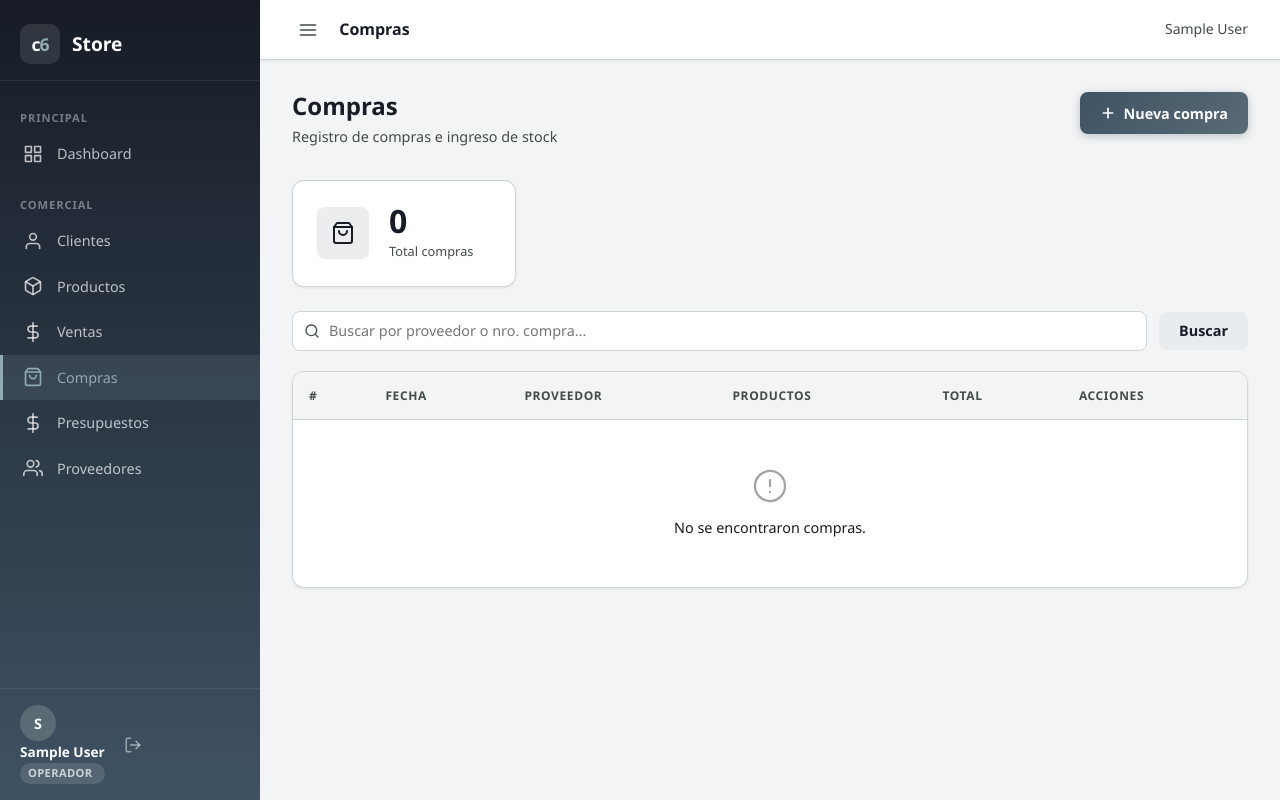
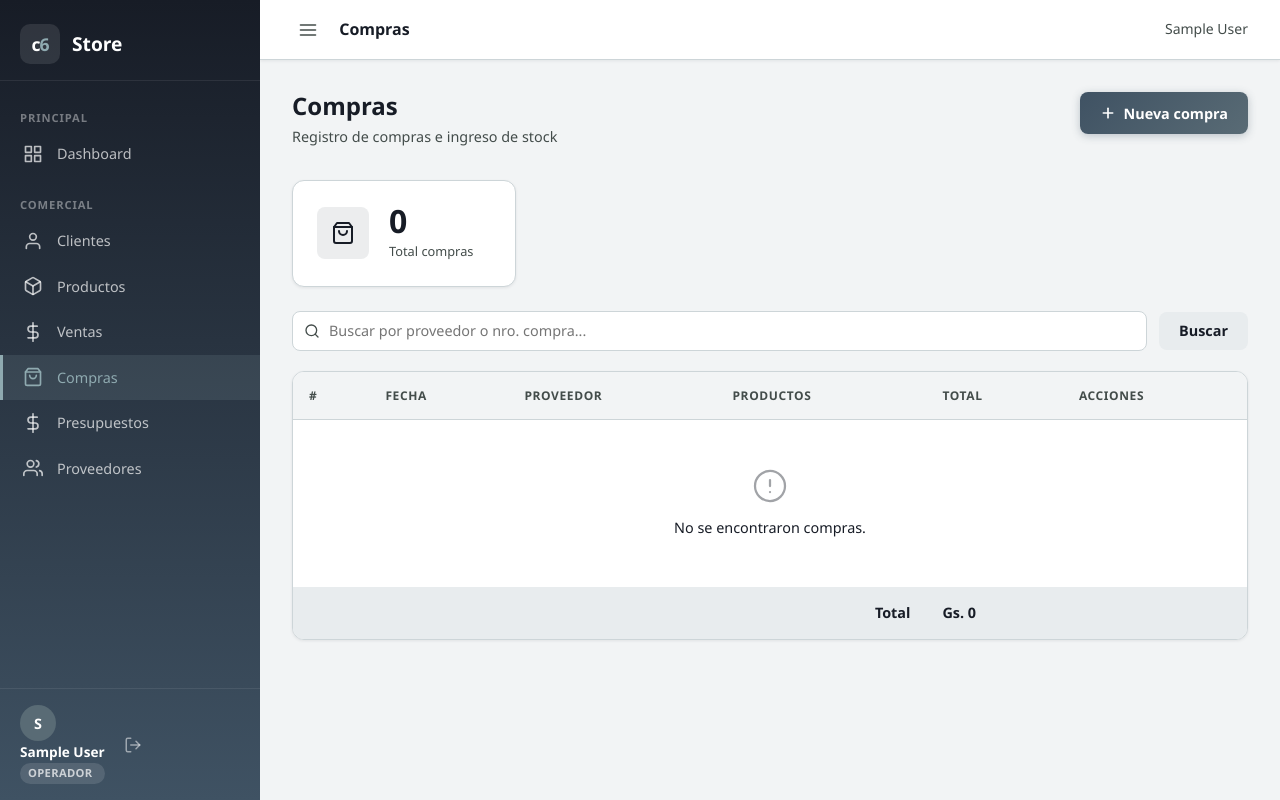
Before and after one commit to fduarte88/c6_addons, a Django app: page /compras/ in a window 1280 px wide. Run offline with Django 5.2, Linux system fonts and the light colour scheme; the visitor is signed in with stand-in values (Sample User, id 1); data that the repository does not hold is empty.

Commit message:
Purchases: fila de total al pie de la tabla de compras
Co-Authored-By: Claude Sonnet 4.6 <noreply@anthropic.com>

```diff
--- a/purchases/views.py
+++ b/purchases/views.py
@@ -20,10 +20,14 @@ def purchase_list(request):
             Q(pk__icontains=query)
         )
 
+    purchases_list  = list(purchases)
+    tab_total       = sum(p.total for p in purchases_list)
+
     context = {
-        'purchases':      purchases,
-        'query':          query,
-        'total_compras':  Purchase.objects.count(),
+        'purchases':     purchases_list,
+        'query':         query,
+        'total_compras': Purchase.objects.count(),
+        'tab_total':     tab_total,
     }
     return render(request, 'purchases/list.html', context)
 
--- a/templates/purchases/list.html
+++ b/templates/purchases/list.html
@@ -94,6 +94,13 @@
             </tr>
             {% endfor %}
         </tbody>
+        <tfoot>
+            <tr style="background:var(--surface-dark);font-weight:700;">
+                <td colspan="4" style="padding:.65rem 1rem;text-align:right;">Total</td>
+                <td class="col-price">{{ tab_total|gs }}</td>
+                <td></td>
+            </tr>
+        </tfoot>
     </table>
 </div>
 {% endblock %}
```
